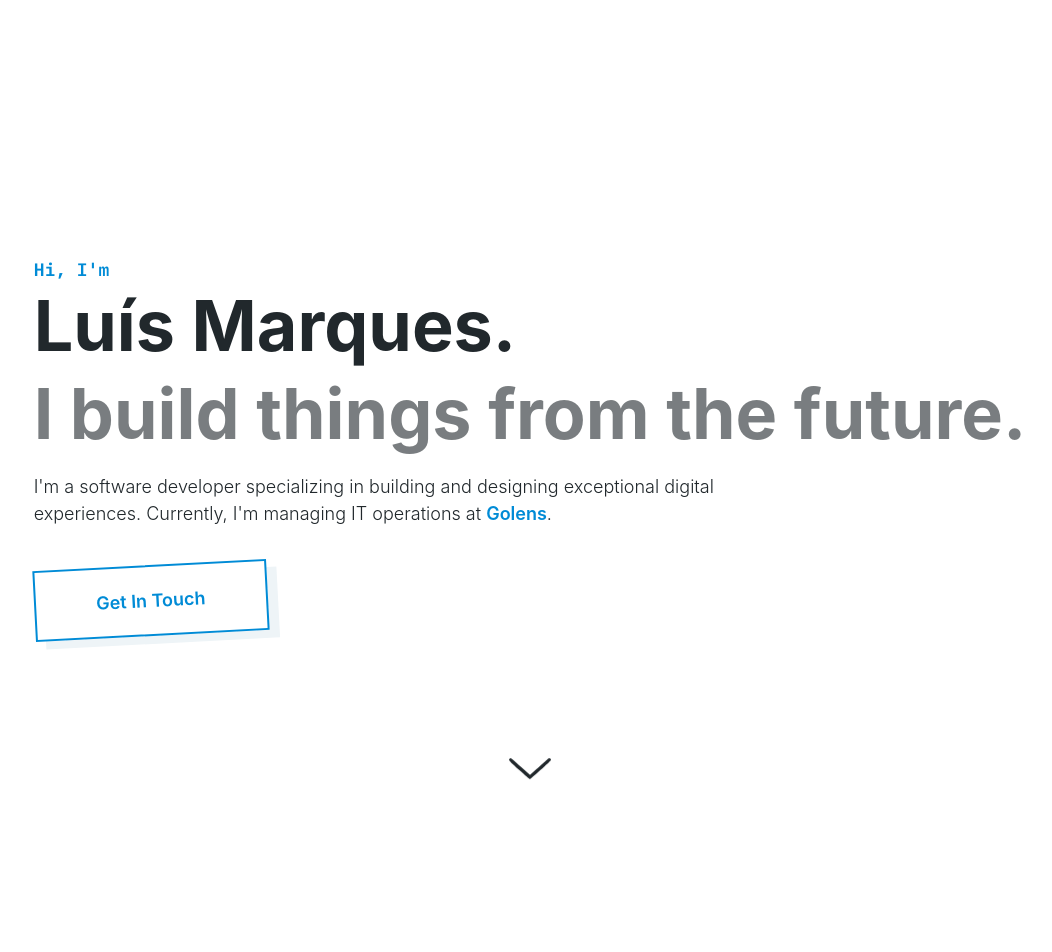
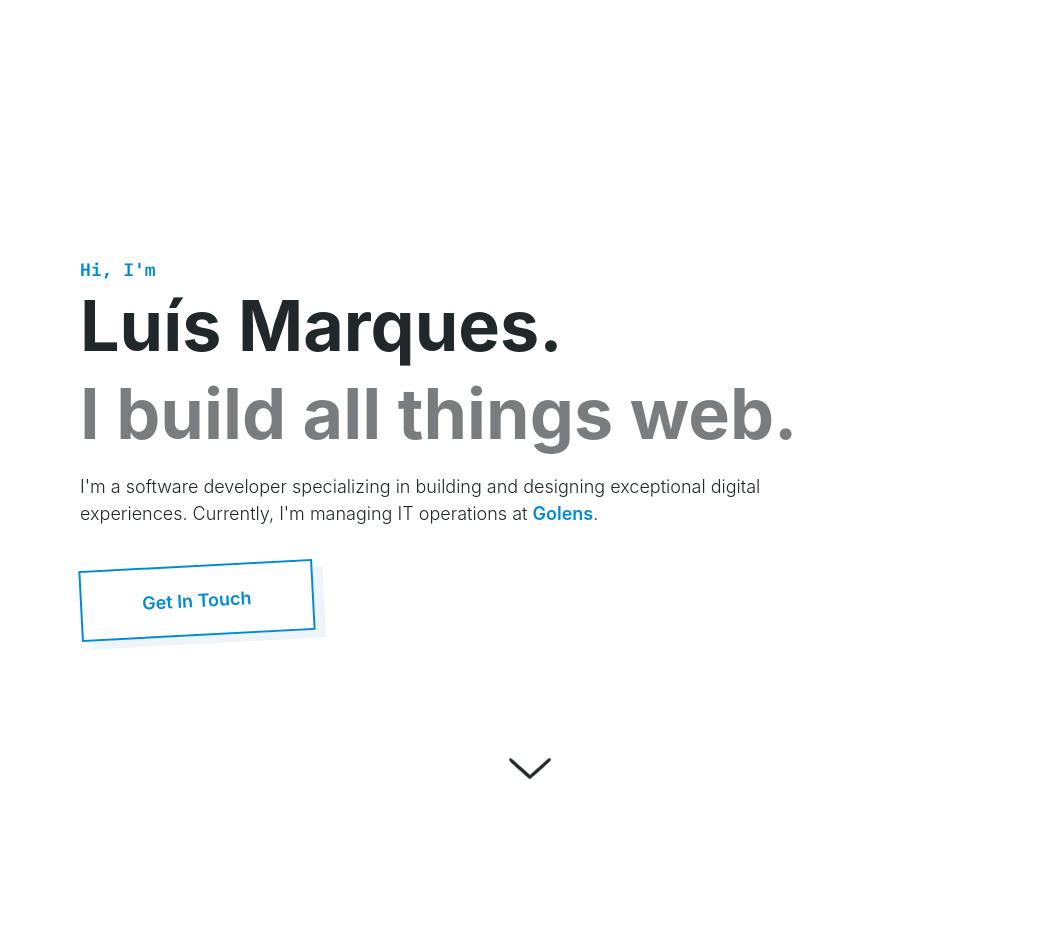
Before and after one commit to luismarques-io/luismarques-io.github.io, a Jekyll site: the page built from index.markdown, in a window 1280 px wide. Shown: the top 952 px of the page, without its empty margins (110-1162 px from the left). Built offline with Jekyll 4.4.1, drawn with Linux system fonts in a browser that asks for light colours; nearby versions of some CDN libraries; some web fonts are replaced.

Commit message:
change intro title

```diff
--- a/_includes/intro.html
+++ b/_includes/intro.html
@@ -5,7 +5,8 @@
     </h1>
     <h2>
         <!-- <span class="intro__content--title big-heading">I bring tools from the future.</span> -->
-        <span class="intro__content--title big-heading">I build things from the future.</span>
+        <!-- <span class="intro__content--title big-heading">I build things from the future.</span> -->
+        <span class="intro__content--title big-heading">I build all things web.</span>
     </h2>
     <p class="intro__content--description">
         I'm a software developer specializing in building and designing exceptional digital
--- a/_sass/partials/_base.scss
+++ b/_sass/partials/_base.scss
@@ -89,11 +89,11 @@ li > a {
 }
 
 .grid-wrap {
-	max-width: 900px;
+	max-width: var(--grid-width);
 	margin: auto;
 }
 .grid-wrap-sm {
-	max-width: 700px;
+	max-width: var(--grid-sm-width);
 	margin: auto;
 }
 
--- a/_sass/partials/_globals.scss
+++ b/_sass/partials/_globals.scss
@@ -55,4 +55,7 @@
 	--fz-big-heading: clamp(48px, 8vw, 70px);
 	--transition-btn-scale-in: all 0.2s;
 	--transition-btn-scale-out: all 0.4s;
+
+	--grid-width: 900px;
+	--grid-sm-width: 700px;
 }
--- a/_sass/partials/_intro.scss
+++ b/_sass/partials/_intro.scss
@@ -9,6 +9,9 @@
 	margin: 0 auto;
 }
 
+.intro__content {
+	width: var(--grid-width);
+}
 .intro__content--hello {
 	display: block;
 	color: var(--blue);
```
